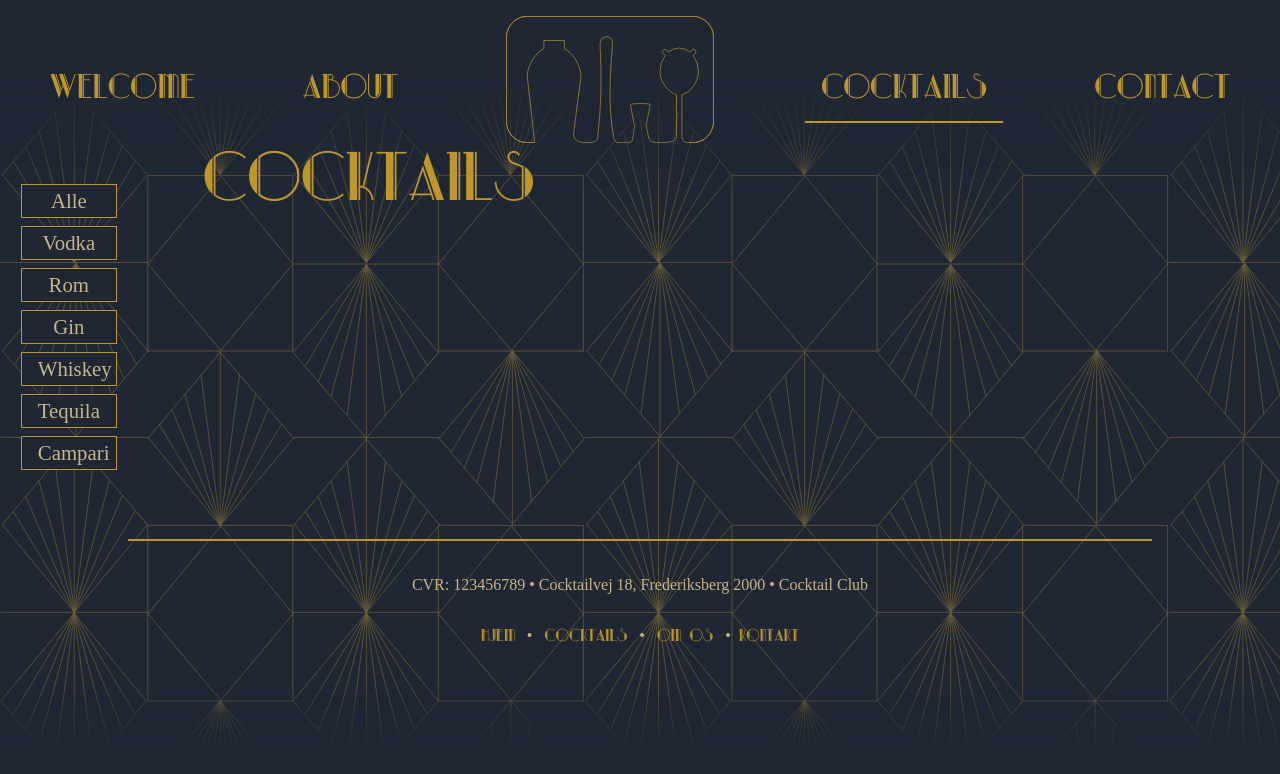
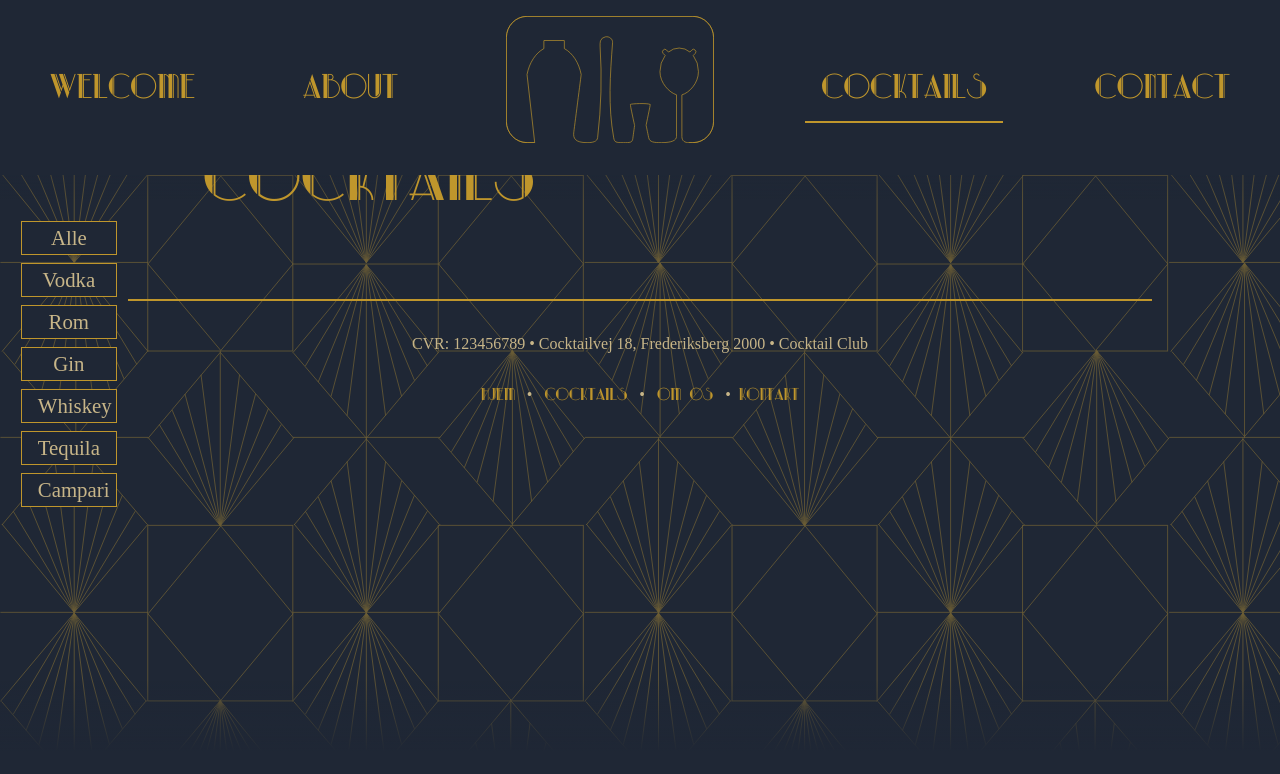
Before and after one commit to flamingofar/passions-website, a plain HTML site: page cocktail.html in a window 1280 px wide. Drawn offline with Linux system fonts and the light colour scheme; no server answers.

Commit message:
Fixed menu, fixed filter

```diff
--- a/cocktail.html
+++ b/cocktail.html
@@ -96,7 +96,6 @@
 				</div>
 			</article>
 		</template>
-		<script src="js/script.js"></script>
 		<script src="./js/app.js"></script>
 	</body>
 </html>
--- a/js/app.js
+++ b/js/app.js
@@ -117,5 +117,5 @@ let bg_pattern = document.querySelector(".background");
 
 window.addEventListener("scroll", () => {
 	let scroll = window.scrollY;
-	bg_pattern.transform = `translateY: ${scroll * 0.9}px`;
+	bg_pattern.style.transform = `translateY(${scroll * 0.5}px)`;
 });
--- a/styles/_common.css
+++ b/styles/_common.css
@@ -43,10 +43,6 @@ main > *,
 footer {
 	grid-column: 2;
 	padding: 1.3rem;
-}
-
-main {
-	margin-top: 15vh;
 }
 
 img,
@@ -95,6 +91,7 @@ button {
 
 /*------------------- MØNSTER BACKGROUND -------------------*/
 
+/* TODO Parallax */
 .background {
 	background-image: url("../assets/images/bg.svg");
 
@@ -105,7 +102,6 @@ button {
 	left: 0;
 	opacity: 0.4;
 
-	overflow: hidden;
 	z-index: -10;
 }
 
@@ -242,15 +238,21 @@ a:hover {
 
 	/******* Menu - Media querries *********/
 
+	main {
+		margin-top: 15vh;
+	}
+
 	#menuknap {
 		display: none;
 	}
 
 	#menu {
 		position: fixed;
-		top: 0;
 		display: flex;
 		justify-content: space-between;
+
+		background: var(--main-color);
+		z-index: 20;
 	}
 
 	#burger_logo a img {
@@ -263,7 +265,7 @@ a:hover {
 	}
 
 	.hidden {
-		display: block;
+		display: flex;
 	}
 
 	#menu li:first-child,
--- a/styles/cocktails.css
+++ b/styles/cocktails.css
@@ -181,12 +181,13 @@ article span {
 	}
 
 	.filter_btn_container {
-		grid-column: 1;
+		position: fixed;
+		top: 25vh;
+		left: 0;
 		display: flex;
-		align-items: center;
+		align-items: flex-start;
 		justify-content: flex-start;
 		flex-direction: column;
-		margin-top: 2.7rem;
 		z-index: 9;
 	}
 
```
